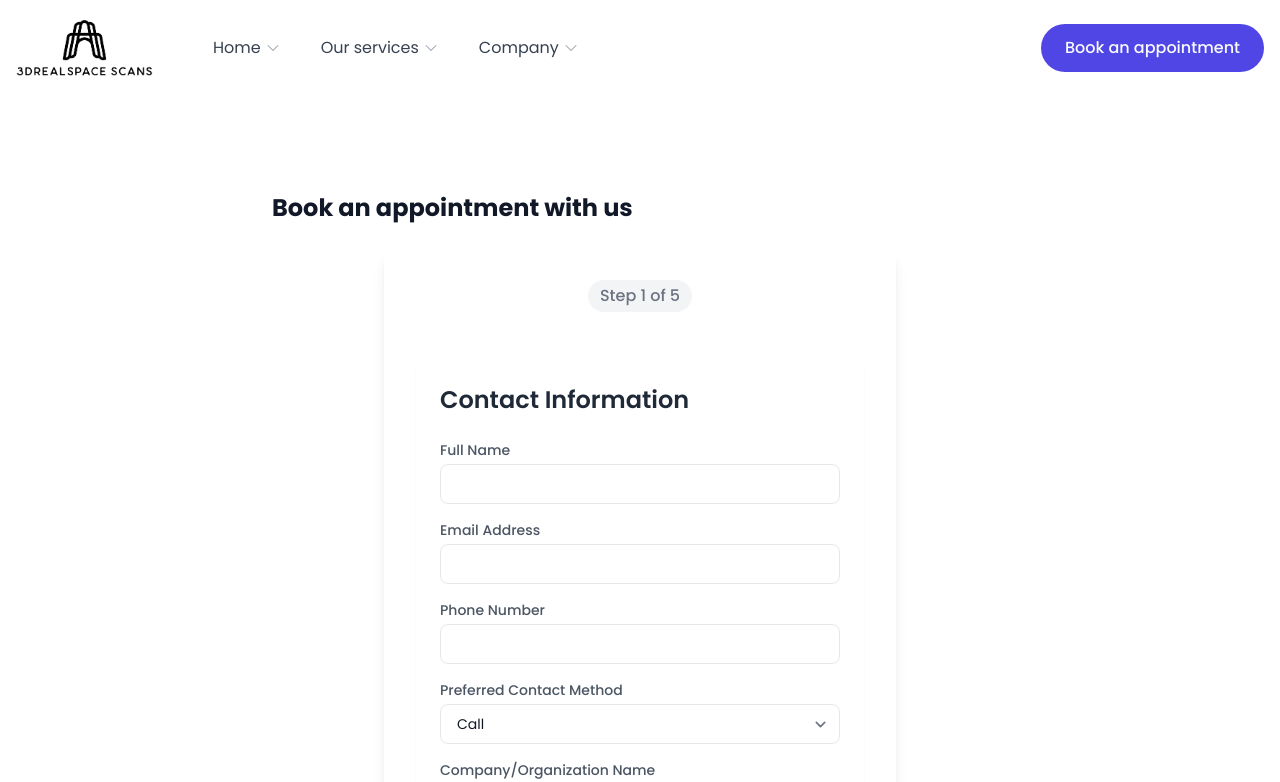
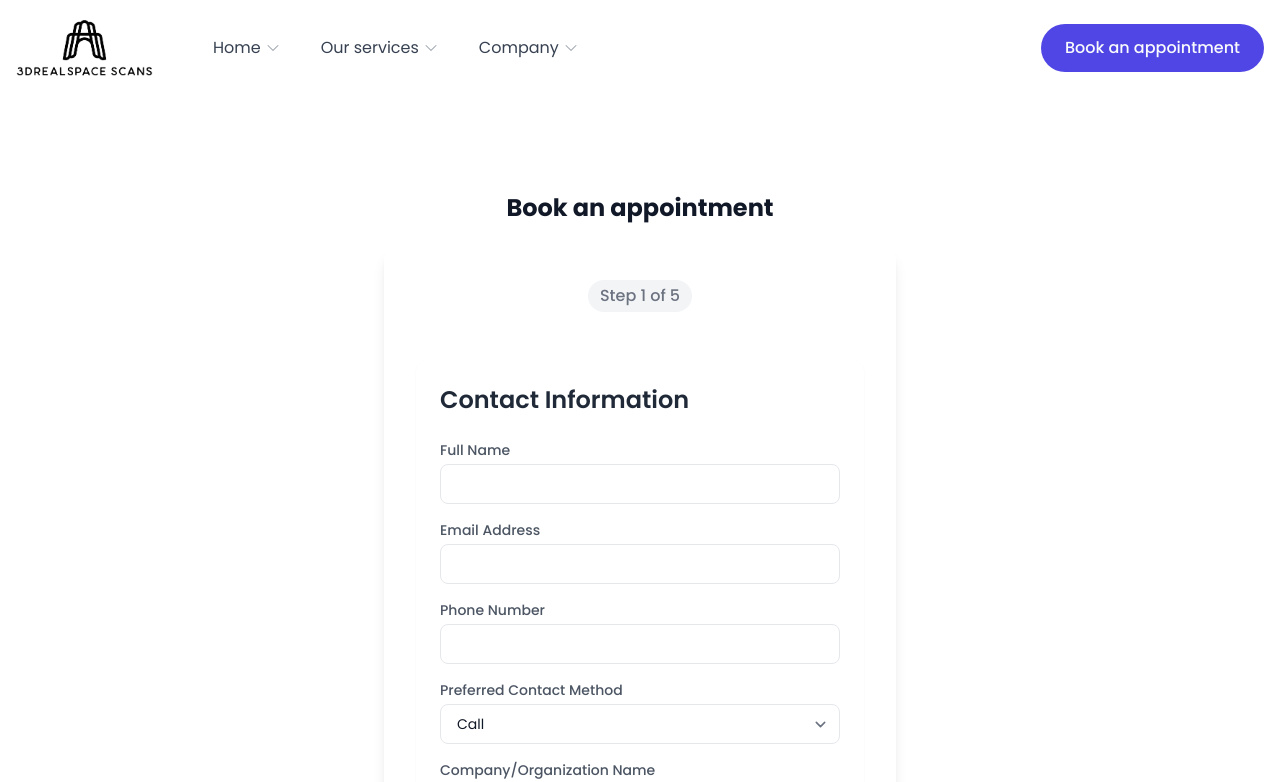
Before and after one commit to nikhilljpskj/3DRealSpaceScans, a React (Create React App) app in the folder frontend/: page /booking in a window 1280 px wide. Shown: the top 782 px of the page. Built offline with nearby package versions, Linux system fonts and the light colour scheme.

Commit message:
Booking Layout Updated

```diff
--- a/frontend/src/containers/BookingPage/BookingForm.tsx
+++ b/frontend/src/containers/BookingPage/BookingForm.tsx
@@ -177,7 +177,10 @@
 
   return (
 <div className="container px-4 max-w-3xl mx-auto pb-24 pt-14 sm:py-24 lg:pb-32">
-  <h2 className="text-2xl font-bold mb-6">Book an appointment with us</h2>
+
+    <h2 className="text-2xl font-bold mb-6 text-center">Book an appointment</h2>
+
+
   <form className="grid grid-cols-1 gap-6 bg-white p-8 rounded-xl shadow-lg max-w-lg mx-auto" onSubmit={handleSubmit}>
     <div className="step-indicator text-center text-base font-medium text-gray-500 mb-6">
       <p className="bg-gray-100 inline-block py-1 px-3 rounded-full">Step {step} of 5</p>
```
